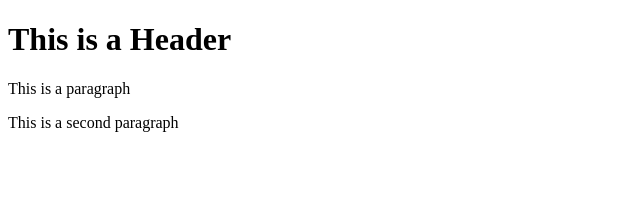
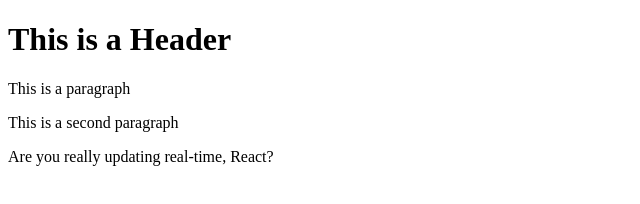
Before and after one commit to Mineycrates/git-test, a website: page index.html in a window 1280 px wide. Shown: the whole page, without its empty margins (0-640 px from the left). Drawn offline with Linux system fonts and the light colour scheme.

Commit message:
4th commit

```diff
--- a/index.html
+++ b/index.html
@@ -6,5 +6,6 @@
         <h1>This is a Header</h1>
         <p>This is a paragraph</p>
         <p>This is a second paragraph</p>
+        <p>Are you really updating real-time, React?</p>
     </body>
 </html>
```
Also changed, not shown: package.json (added, +24 -0 lines), 2 other files.
